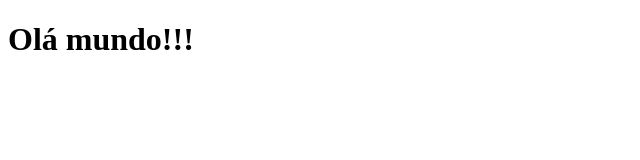
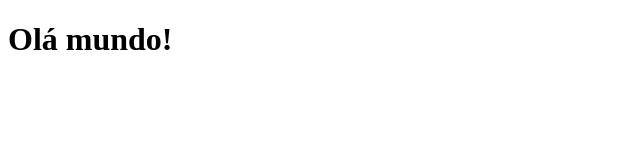
Before and after one commit to engendromestre/fullcycle3.0, a plain HTML site: page index.html in a window 1280 px wide. Shown: the full height of the page, 0-640 px from the left. Drawn offline with Linux system fonts and the light colour scheme.

Commit message:
Fix without !!!

```diff
--- a/index.html
+++ b/index.html
@@ -6,6 +6,6 @@
     <title>Document</title>
 </head>
 <body>
-    <h1>Olá mundo!!!</h1>
+    <h1>Olá mundo!</h1>
 </body>
 </html>
```
